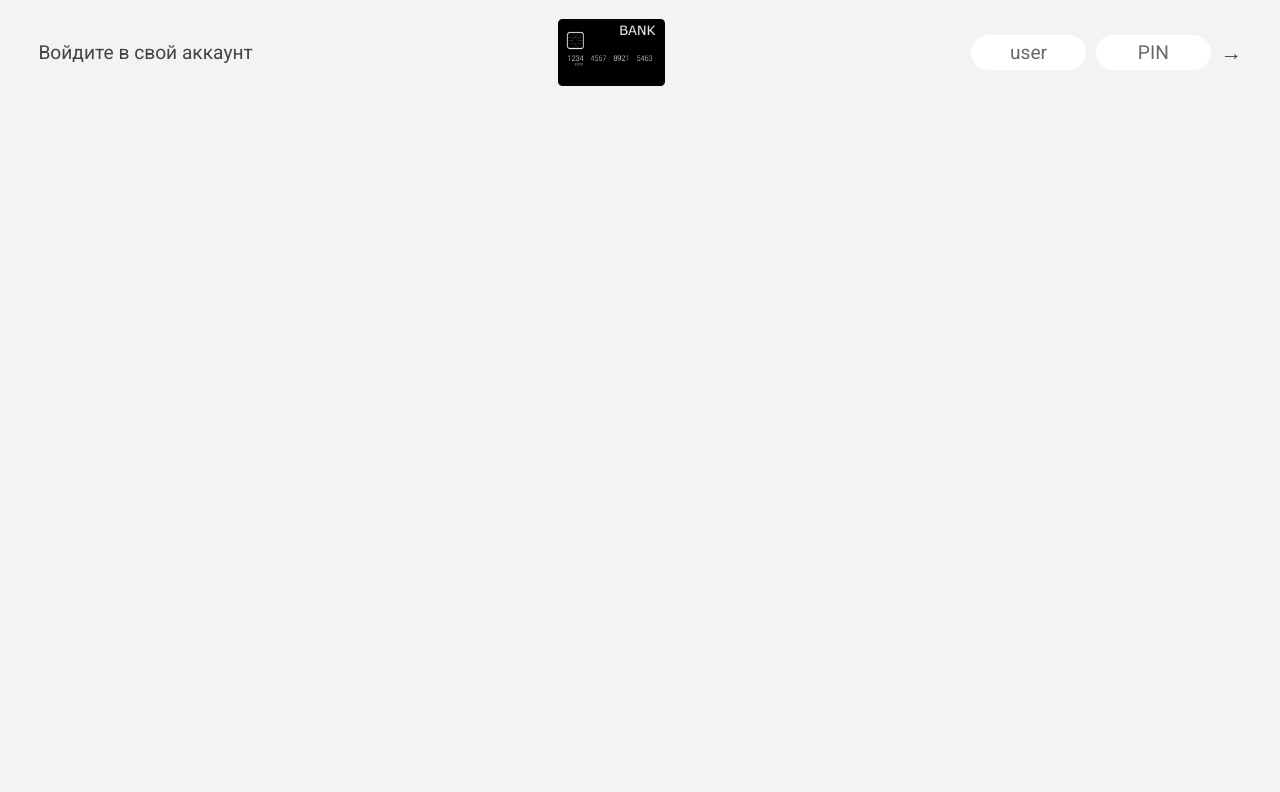
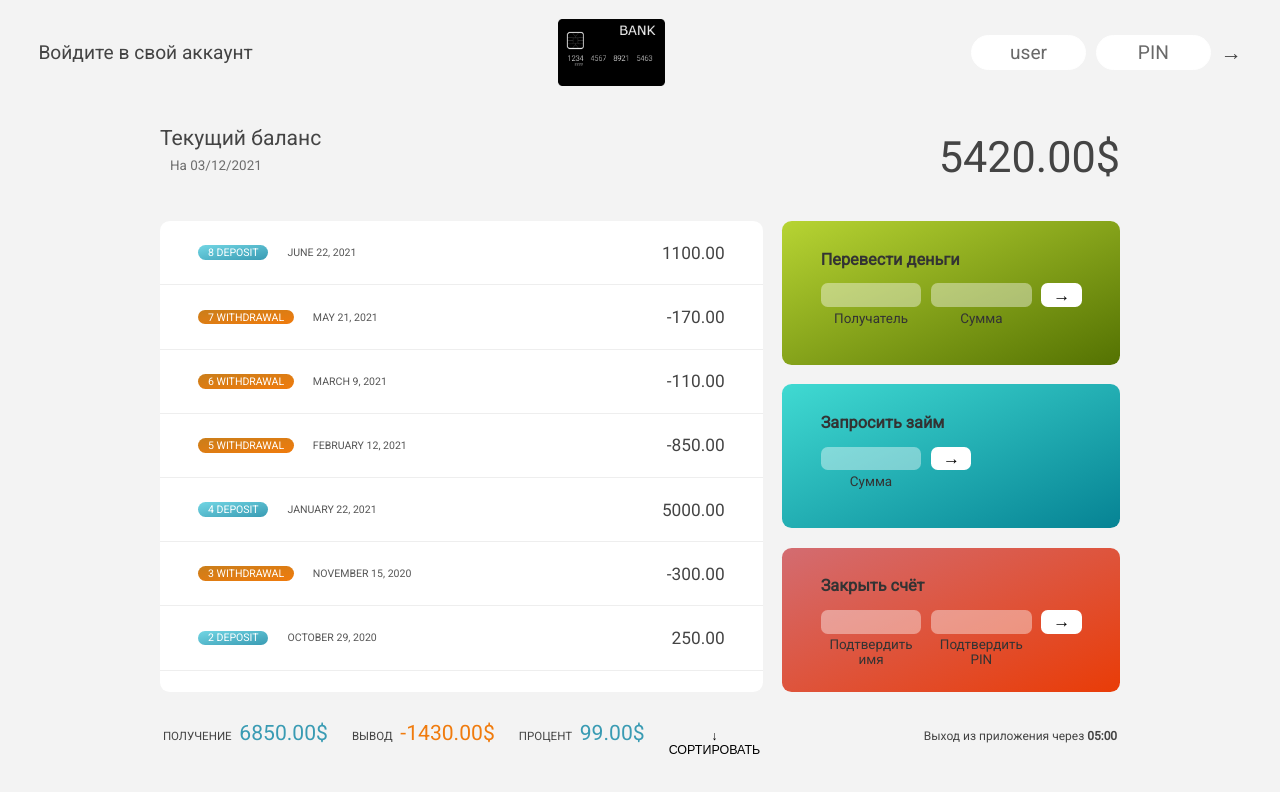
Before and after one commit to KombinatorVit/js-tasks, a website: page StarterCode/index.html in a window 1280 px wide. Drawn offline with Linux system fonts and the light colour scheme.

Commit message:
допиливаю проект, добавил корректную имплементацию отображения даты

```diff
--- a/StarterCode/index.html
+++ b/StarterCode/index.html
@@ -1,26 +1,26 @@
 <!DOCTYPE html>
 <html lang="ru">
 <head>
-    <meta charset="UTF-8" />
-    <meta name="viewport" content="width=device-width, initial-scale=1.0" />
-    <meta http-equiv="X-UA-Compatible" content="ie=edge" />
-    <link rel="shortcut icon" type="image/png" href="/logo.png" />
+    <meta charset="UTF-8"/>
+    <meta name="viewport" content="width=device-width, initial-scale=1.0"/>
+    <meta http-equiv="X-UA-Compatible" content="ie=edge"/>
+    <link rel="shortcut icon" type="image/png" href="/logo.png"/>
 
-    <link rel="preconnect" href="https://fonts.googleapis.com" />
-    <link rel="preconnect" href="https://fonts.gstatic.com" crossorigin />
+    <link rel="preconnect" href="https://fonts.googleapis.com"/>
+    <link rel="preconnect" href="https://fonts.gstatic.com" crossorigin/>
     <link
             href="https://fonts.googleapis.com/css2?family=Roboto&display=swap"
             rel="stylesheet"
     />
 
-    <link rel="stylesheet" href="style.css" />
+    <link rel="stylesheet" href="style.css"/>
     <title>Просто Банк</title>
 </head>
 <body>
 <!-- Верхняя навигация -->
 <nav>
     <p class="welcome">Войдите в свой аккаунт</p>
-      <img src="logo.png" alt="logo" class="logo" />
+    <img src="logo.png" alt="logo" class="logo"/>
     <form class="login">
         <input
                 type="text"
@@ -43,7 +43,7 @@
     <div class="balance">
         <div>
             <p class="balance__label">Текущий баланс</p>
-          <p class="balance__date">С <span class="date">03/12/2021</span></p>
+            <p class="balance__date">На <span class="date">03/12/2021</span></p>
         </div>
         <p class="balance__value">0000$</p>
     </div>
@@ -81,8 +81,8 @@
     <div class="operation operation--transfer">
         <h2>Перевести деньги</h2>
         <form class="form form--transfer">
-          <input type="text" class="form__input form__input--to" />
-          <input type="number" class="form__input form__input--amount" />
+            <input type="text" class="form__input form__input--to"/>
+            <input type="number" class="form__input form__input--amount"/>
             <button class="form__btn form__btn--transfer">&rarr;</button>
             <label class="form__label">Получатель</label>
             <label class="form__label">Сумма</label>
@@ -93,7 +93,7 @@
     <div class="operation operation--loan">
         <h2>Запросить займ</h2>
         <form class="form form--loan">
-          <input type="number" class="form__input form__input--loan-amount" />
+            <input type="number" class="form__input form__input--loan-amount"/>
             <button class="form__btn form__btn--loan">&rarr;</button>
             <label class="form__label form__label--loan">Сумма</label>
         </form>
@@ -103,7 +103,7 @@
     <div class="operation operation--close">
         <h2>Закрыть счёт</h2>
         <form class="form form--close">
-          <input type="text" class="form__input form__input--user" />
+            <input type="text" class="form__input form__input--user"/>
             <input
                     type="password"
                     maxlength="6"
--- a/StarterCode/script.js
+++ b/StarterCode/script.js
@@ -6,6 +6,18 @@ const account1 = {
     transactions: [500, 250, -300, 5000, -850, -110, -170, 1100],
     interest: 1.5,
     pin: 1111,
+    transactionsDates: [
+        '2020-10-02T14:43:31.074Z',
+        '2020-10-29T11:24:19.761Z',
+        '2020-11-15T10:45:23.907Z',
+        '2021-01-22T12:17:46.255Z',
+        '2021-02-12T15:14:06.486Z',
+        '2021-03-09T11:42:26.371Z',
+        '2021-05-21T07:43:59.331Z',
+        '2021-06-22T15:21:20.814Z',
+    ],
+    currency: 'USD',
+    locale: 'en-US',
 };
 
 const account2 = {
@@ -13,6 +25,18 @@ const account2 = {
     transactions: [2000, 6400, -1350, -70, -210, -2000, 5500, -30],
     interest: 1.3,
     pin: 2222,
+    transactionsDates: [
+        '2020-10-02T14:43:31.074Z',
+        '2020-10-29T11:24:19.761Z',
+        '2020-11-15T10:45:23.907Z',
+        '2021-01-22T12:17:46.255Z',
+        '2021-02-12T15:14:06.486Z',
+        '2021-03-09T11:42:26.371Z',
+        '2021-05-21T07:43:59.331Z',
+        '2021-06-22T15:21:20.814Z',
+    ],
+    currency: 'UAH',
+    locale: 'uk-UA',
 };
 
 const account3 = {
@@ -20,6 +44,18 @@ const account3 = {
     transactions: [900, -200, 280, 300, -200, 150, 1400, -400],
     interest: 0.8,
     pin: 3333,
+    transactionsDates: [
+        '2020-10-02T14:43:31.074Z',
+        '2020-10-29T11:24:19.761Z',
+        '2020-11-15T10:45:23.907Z',
+        '2021-01-22T12:17:46.255Z',
+        '2021-02-12T15:14:06.486Z',
+        '2021-03-09T11:42:26.371Z',
+        '2021-05-21T07:43:59.331Z',
+        '2021-06-22T15:21:20.814Z',
+    ],
+    currency: 'RUB',
+    locale: 'ru-RU',
 };
 
 const account4 = {
@@ -27,6 +63,16 @@ const account4 = {
     transactions: [530, 1300, 500, 40, 190],
     interest: 1,
     pin: 4444,
+    transactionsDates: [
+        '2020-10-02T14:43:31.074Z',
+        '2020-10-29T11:24:19.761Z',
+        '2020-11-15T10:45:23.907Z',
+        '2021-01-22T12:17:46.255Z',
+        '2021-02-12T15:14:06.486Z',
+
+    ],
+    currency: 'EUR',
+    locale: 'fr-CA',
 };
 
 const account5 = {
@@ -34,6 +80,16 @@ const account5 = {
     transactions: [630, 800, 300, 50, 120],
     interest: 1.1,
     pin: 5555,
+    transactionsDates: [
+        '2020-10-02T14:43:31.074Z',
+        '2020-10-29T11:24:19.761Z',
+        '2020-11-15T10:45:23.907Z',
+        '2021-01-22T12:17:46.255Z',
+        '2021-02-12T15:14:06.486Z',
+
+    ],
+    currency: 'USD',
+    locale: 'en-US',
 };
 
 const accounts = [account1, account2, account3, account4, account5];
@@ -65,25 +121,32 @@ const inputCloseUsername = document.querySelector('.form__input--user');
 const inputClosePin = document.querySelector('.form__input--pin');
 
 function updateUi(obj) {
-    displayTransactions(obj.transactions)
+    displayTransactions(obj)
     displayBalance(obj)
     displayTotal(obj)
 }
 
 const displayTransactions = (arr, sort = false) => {
 
-    const trans = sort ? arr.slice().sort((a, b) => a - b) : arr
+    const trans = sort ? arr.transactions.slice().sort((a, b) => a - b) : arr.transactions
 
     containerTransactions.innerHTML = ''
     trans.forEach((el, index) => {
 
         const transType = el > 0 ? 'deposit' : 'withdrawal'
+        const transDate = new Date(arr.transactionsDates[index]).toLocaleDateString('en-US', {
+            day: 'numeric',
+            month: 'long',
+            year: 'numeric',
+        })
 
         const transactionRow = `
         <div class="transactions__row">
            <div class="transactions__type transactions__type--${transType}">
                 ${index + 1}  ${transType}       </div>
-          <div class="transactions__value">${el} </div>
+            <div class="transactions__date">${transDate}</div>
+
+          <div class="transactions__value">${el.toFixed(2)} </div>
          </div>
         `;
         containerTransactions.insertAdjacentHTML('afterbegin', transactionRow)
@@ -103,7 +166,7 @@ const displayBalance = (account) => {
     const balance = account.transactions.reduce((acc, el) => {
 
         return acc + el
-    }, 0)
+    }, 0).toFixed(2)
     account.balance = balance
     labelBalance.innerHTML = balance + "$"
 }
@@ -111,23 +174,29 @@ const displayBalance = (account) => {
 
 const displayTotal = (obj) => {
     const depositsTotal = obj.transactions.filter(el => el >= 0).reduce((acc, el) => acc + el
-        , 0)
+        , 0).toFixed(2)
     labelSumIn.textContent = depositsTotal + "$"
 
 
     const withdrawaalsTotal = obj.transactions.filter(el => el < 0).reduce((acc, el) => acc + el
-        , 0)
+        , 0).toFixed(2)
     labelSumOut.textContent = withdrawaalsTotal + "$"
 
 
     const interestTotal = obj.transactions.filter(el => el > 0).map(dep => (dep * obj.interest) / 100).filter(el => el > 5).reduce((acc, el) => acc + el
-        , 0)
+        , 0).toFixed(2)
 
     labelSumInterest.textContent = interestTotal + '$'
 }
 
-//btnLogin  inputLoginUsername    inputLoginPin
 let currentAccount;
+
+// Always LogIn
+currentAccount = account1
+updateUi(currentAccount)
+containerApp.style.opacity = 100
+
+
 btnLogin.addEventListener('click', (e) => {
     e.preventDefault()
     currentAccount = accounts.find((el) => {
@@ -147,7 +216,22 @@ btnLogin.addEventListener('click', (e) => {
         inputLoginUsername.value = inputLoginPin.value = ''
         inputLoginPin.blur()
     }
-    console.log(currentAccount)
+
+
+    const now = new Date();
+    const options = {
+        day: '2-digit',
+        month: '2-digit',
+        year: 'numeric'
+    };
+
+    const formattedDate = now.toLocaleDateString('en-US', options);
+    const [month, day, year] = formattedDate.split('/');
+
+    const formattedMonth = month.padStart(2, '0');
+    const formattedDay = day.padStart(2, '0');
+
+    labelDate.textContent = `${formattedMonth}-${formattedDay}-${year}`;
 })
 
 btnTransfer.addEventListener('click', (e) => {
@@ -162,6 +246,14 @@ btnTransfer.addEventListener('click', (e) => {
     if (amount > 0 && receiverAccount && currentAccount.balance >= amount && receiverAccount.nickName !== currentAccount.nickName) {
         currentAccount.transactions.push(-amount)
         receiverAccount.transactions.push(amount)
+
+        const currentDate = new Date().toLocaleDateString('en-US', {
+            day: 'numeric',
+            month: 'long',
+            year: 'numeric',
+        });
+        currentAccount.transactionsDates.push(currentDate)
+        receiverAccount.transactionsDates.push(currentDate)
         updateUi(currentAccount)
     } else {
         let errorDiv = document.createElement('div');
@@ -196,9 +288,14 @@ btnClose.addEventListener('click', (e) => {
 btnLoan.addEventListener('click', (e) => {
     e.preventDefault()
 
-    const loanAmount = +inputLoanAmount.value
+    const loanAmount = Math.floor(inputLoanAmount.value)
     if (loanAmount > 0 && currentAccount.transactions.some(el => el >= loanAmount * 10 / 100)) {
         currentAccount.transactions.push(loanAmount)
+        currentAccount.transactionsDates.push(new Date().toLocaleDateString('en-US', {
+            day: 'numeric',
+            month: 'long',
+            year: 'numeric',
+        }))
         updateUi(currentAccount)
     }
     inputLoanAmount.value = ''
@@ -207,6 +304,15 @@ btnLoan.addEventListener('click', (e) => {
 let arrTransactionSort = false
 btnSort.addEventListener('click', (e) => {
     e.preventDefault()
-    displayTransactions(currentAccount.transactions, !arrTransactionSort)
+    displayTransactions(currentAccount, !arrTransactionSort)
     arrTransactionSort = !arrTransactionSort
 })
+const logoImg = document.querySelector('.logo')
+logoImg.addEventListener('click', (e) => {
+    e.preventDefault()
+    Array.from(document.querySelectorAll('.transactions__row')).forEach((el, i) => {
+        if (i % 2 === 0) {
+            el.style.backgroundColor = '#f7f'
+        }
+    })
+})
--- a/StarterCode/style.css
+++ b/StarterCode/style.css
@@ -107,6 +107,7 @@ nav {
 }
 
 .balance__date {
+  margin: 10px;
   font-size: 1.4rem;
   color: rgb(110, 110, 110);
 }
```
Lines whose indentation alone changed are shown as unchanged.
